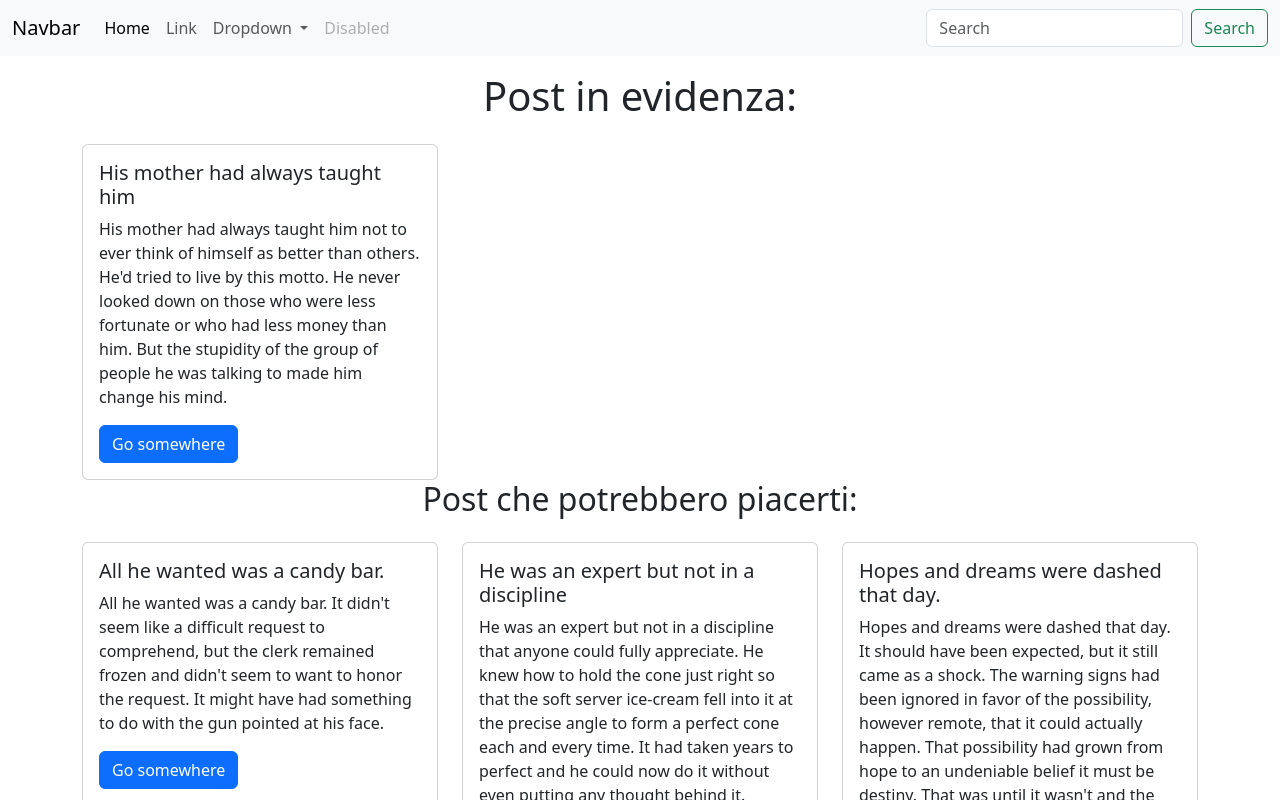
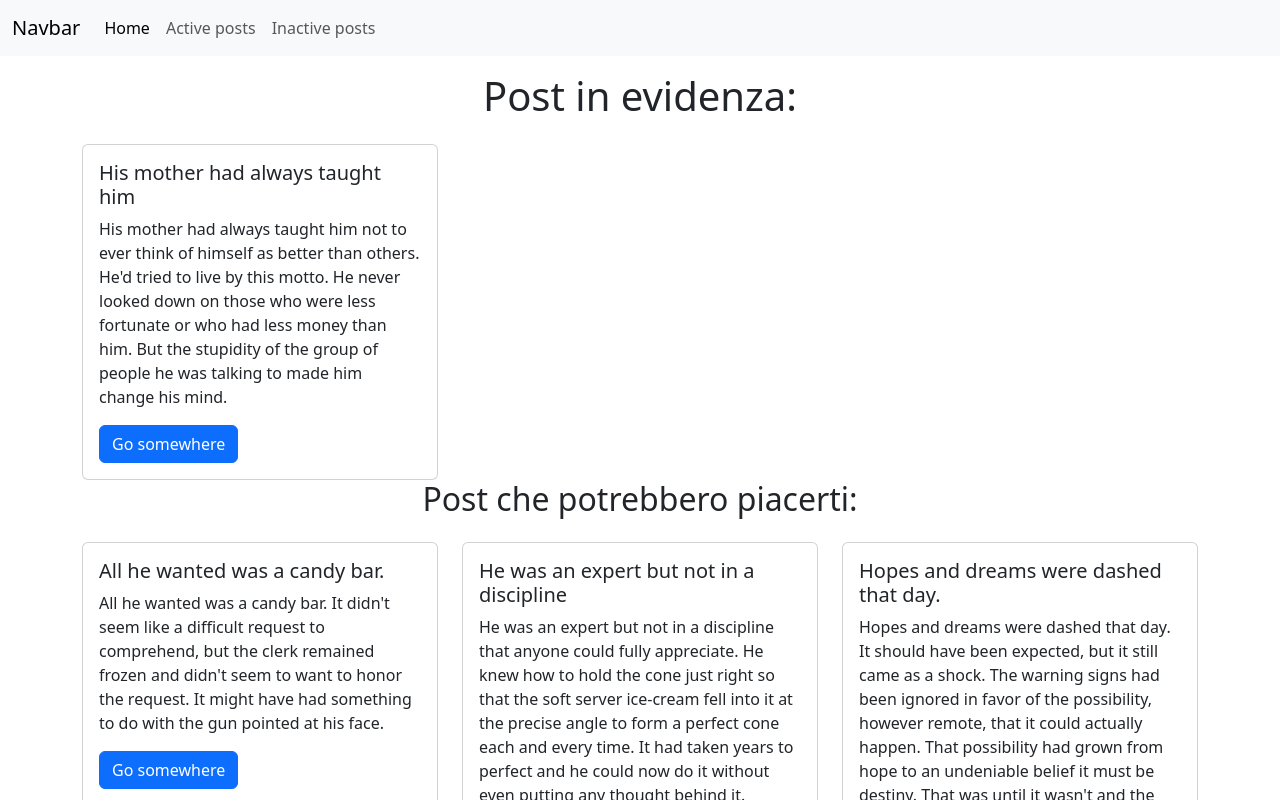
Before and after one commit to shauniif/Epicode-Work-U3, an Angular app in the folder Esercizio S9-L3/esercizio-S9-L3-rifatto/: page /home in a window 1280 px wide. Before the commit this address led to /. Shown: the top 800 px of the page. Built offline with nearby package versions, Linux system fonts and the light colour scheme.

Commit message:
fatte pagine active e inactive ("problemi fetch")

```diff
--- /dev/null
+++ b/Esercizio S9-L3/esercizio-S9-L3-rifatto/src/app/Services/posts.service.ts
@@ -0,0 +1,31 @@
+import { Injectable } from '@angular/core';
+import { iJsonContent } from '../Models/i-json-content';
+import { iPost } from '../Models/i-post';
+
+@Injectable({
+  providedIn: 'root'
+})
+export class PostsService {
+  apiArticle:string = '../../../assets/db.json'
+  ArticleArr:iPost[] = []
+
+  constructor() {
+    this.getArticles()
+  }
+
+
+  async getArticles():Promise<void>{
+    let response = await fetch(this.apiArticle)
+    let allobj = <iJsonContent> await response.json()
+    this.ArticleArr = allobj.posts;
+  }
+  getActiveArticles():iPost[]{
+    return this.ArticleArr.filter(spost => spost.active === true)
+  }
+  getInactiveArticles():iPost[]{
+    return this.ArticleArr.filter(spost => spost.active === false)
+  }
+  getById(id:number){
+  return this.ArticleArr.find(spost => spost.id === id)
+  }
+}
--- a/Esercizio S9-L3/esercizio-S9-L3-rifatto/src/app/app-routing.module.ts
+++ b/Esercizio S9-L3/esercizio-S9-L3-rifatto/src/app/app-routing.module.ts
@@ -1,7 +1,35 @@
 import { NgModule } from '@angular/core';
 import { RouterModule, Routes } from '@angular/router';
+import { HomeComponent } from './pages/home/home.component';
+import { ActivePostsComponent } from './pages/active-posts/active-posts.component';
+import { InactivePostsComponent } from './pages/inactive-posts/inactive-posts.component';
 
-const routes: Routes = [];
+const routes: Routes = [ {
+  path:'',
+  redirectTo: '/home',
+  pathMatch: 'full',
+  },
+  {
+  path:'home',
+  component: HomeComponent,
+  title:'Home'
+  },
+  {
+    path:'active-posts',
+    component: ActivePostsComponent,
+    title:'Active posts'
+  },
+  {
+    path:'inactive-posts',
+    component: InactivePostsComponent,
+    title:'Inactive posts'
+  },
+  {
+    path:'post-detail/:id',
+    component: ActivePostsComponent,
+    title:'Post detail'
+  }
+  ];
 
 @NgModule({
   imports: [RouterModule.forRoot(routes)],
--- a/Esercizio S9-L3/esercizio-S9-L3-rifatto/src/app/app.component.html
+++ b/Esercizio S9-L3/esercizio-S9-L3-rifatto/src/app/app.component.html
@@ -1,4 +1,4 @@
 <app-navbar></app-navbar>
 <div class="container">
-  <app-home></app-home>
+  <router-outlet></router-outlet>
 </div>
--- a/Esercizio S9-L3/esercizio-S9-L3-rifatto/src/app/main-components/navbar/navbar.component.html
+++ b/Esercizio S9-L3/esercizio-S9-L3-rifatto/src/app/main-components/navbar/navbar.component.html
@@ -1,4 +1,4 @@
-<nav class="navbar navbar-expand-lg bg-body-tertiary">
+<nav class="navbar navbar-expand-sm bg-body-tertiary">
   <div class="container-fluid">
     <a class="navbar-brand" href="#">Navbar</a>
     <button
@@ -13,41 +13,28 @@
     <div class="collapse navbar-collapse">
       <ul class="navbar-nav me-auto mb-2 mb-lg-0">
         <li class="nav-item">
-          <a class="nav-link active" aria-current="page" href="#">Home</a>
+          <a class="nav-link active" routerLink="/" routerLinkActive="active"
+            >Home</a
+          >
         </li>
         <li class="nav-item">
-          <a class="nav-link" href="#">Link</a>
-        </li>
-        <li class="nav-item dropdown">
           <a
-            class="nav-link dropdown-toggle"
-            href="#"
-            role="button"
-            data-bs-toggle="dropdown"
-            aria-expanded="false"
+            class="nav-link"
+            routerLink="/active-posts"
+            routerLinkActive="active"
+            >Active posts</a
           >
-            Dropdown
-          </a>
-          <ul class="dropdown-menu">
-            <li><a class="dropdown-item" href="#">Action</a></li>
-            <li><a class="dropdown-item" href="#">Another action</a></li>
-            <li><hr class="dropdown-divider" /></li>
-            <li><a class="dropdown-item" href="#">Something else here</a></li>
-          </ul>
         </li>
         <li class="nav-item">
-          <a class="nav-link disabled" aria-disabled="true">Disabled</a>
+          <a
+            class="nav-link"
+            aria-disabled="true"
+            routerLink="/inactive-posts"
+            routerLinkActive="active"
+            >Inactive posts</a
+          >
         </li>
       </ul>
-      <form class="d-flex" role="search">
-        <input
-          class="form-control me-2"
-          type="search"
-          placeholder="Search"
-          aria-label="Search"
-        />
-        <button class="btn btn-outline-success" type="submit">Search</button>
-      </form>
     </div>
   </div>
 </nav>
--- a/Esercizio S9-L3/esercizio-S9-L3-rifatto/src/app/pages/active-posts/active-posts.component.html
+++ b/Esercizio S9-L3/esercizio-S9-L3-rifatto/src/app/pages/active-posts/active-posts.component.html
@@ -1 +1,11 @@
-<p>active-posts works!</p>
+<div class="row row-cols-1 row-cols-md-3 row-cols-4">
+  <div class="col mt-3" *ngFor="let article of activePostArr">
+    <div class="card">
+      <div class="card-body">
+        <h5 class="card-title">{{ article.title }}</h5>
+        <p class="card-text">{{ article.body }}</p>
+        <a href="#" class="btn btn-primary">Go somewhere</a>
+      </div>
+    </div>
+  </div>
+</div>
--- a/Esercizio S9-L3/esercizio-S9-L3-rifatto/src/app/pages/active-posts/active-posts.component.ts
+++ b/Esercizio S9-L3/esercizio-S9-L3-rifatto/src/app/pages/active-posts/active-posts.component.ts
@@ -1,4 +1,6 @@
 import { Component } from '@angular/core';
+import { iPost } from '../../Models/i-post';
+import { PostsService } from '../../Services/posts.service';
 
 @Component({
   selector: 'app-active-posts',
@@ -6,5 +8,13 @@ import { Component } from '@angular/core';
   styleUrl: './active-posts.component.scss'
 })
 export class ActivePostsComponent {
+  activePostArr:iPost[] = [];
 
+  constructor(
+    private postsSvc:PostsService
+  ){}
+
+  ngOnInit() {
+    this.activePostArr = this.postsSvc.getActiveArticles();
+  }
 }
--- a/Esercizio S9-L3/esercizio-S9-L3-rifatto/src/app/pages/home/home.component.html
+++ b/Esercizio S9-L3/esercizio-S9-L3-rifatto/src/app/pages/home/home.component.html
@@ -20,7 +20,7 @@
       <div class="card-body">
         <h5 class="card-title">{{ article.title }}</h5>
         <p class="card-text">{{ article.body }}</p>
-        <a href="#" class="btn btn-primary">Go somewhere</a>
+        <a [routerLink]="[article.id]" class="btn btn-primary">Go somewhere</a>
       </div>
     </div>
   </div>
--- a/Esercizio S9-L3/esercizio-S9-L3-rifatto/src/app/pages/inactive-posts/inactive-posts.component.html
+++ b/Esercizio S9-L3/esercizio-S9-L3-rifatto/src/app/pages/inactive-posts/inactive-posts.component.html
@@ -1 +1,14 @@
-<p>inactive-posts works!</p>
+<div
+  class="row row-cols-1 row-cols-md-3 row-cols-4"
+  *ngIf="inactivePostArr.length > 0"
+>
+  <div class="col mt-3" *ngFor="let article of inactivePostArr">
+    <div class="card">
+      <div class="card-body">
+        <h5 class="card-title">{{ article.title }}</h5>
+        <p class="card-text">{{ article.body }}</p>
+        <a href="#" class="btn btn-primary">Go somewhere</a>
+      </div>
+    </div>
+  </div>
+</div>
--- a/Esercizio S9-L3/esercizio-S9-L3-rifatto/src/app/pages/inactive-posts/inactive-posts.component.ts
+++ b/Esercizio S9-L3/esercizio-S9-L3-rifatto/src/app/pages/inactive-posts/inactive-posts.component.ts
@@ -1,4 +1,6 @@
 import { Component } from '@angular/core';
+import { PostsService } from '../../Services/posts.service';
+import { iPost } from '../../Models/i-post';
 
 @Component({
   selector: 'app-inactive-posts',
@@ -6,5 +8,13 @@ import { Component } from '@angular/core';
   styleUrl: './inactive-posts.component.scss'
 })
 export class InactivePostsComponent {
+  inactivePostArr:iPost[] = [];
+  constructor(
+    private postsSvc:PostsService
+  ){}
 
+  ngOnInit() {
+    this.inactivePostArr = this.postsSvc.getInactiveArticles();
+
+  }
 }
```
Also changed, not shown: 1 other file (tests, documents, lock files or other folders).
